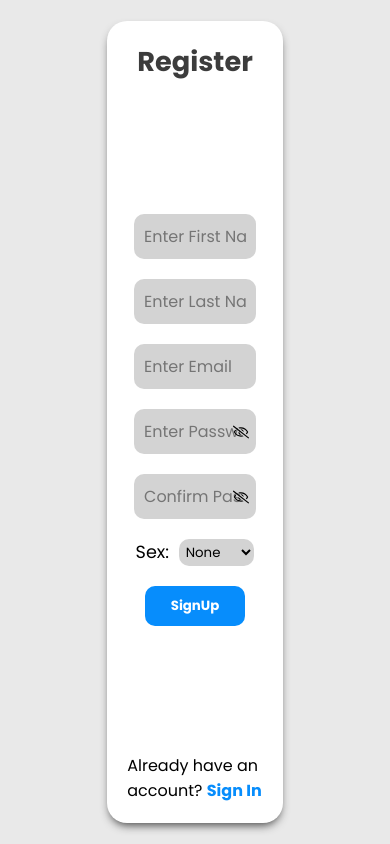
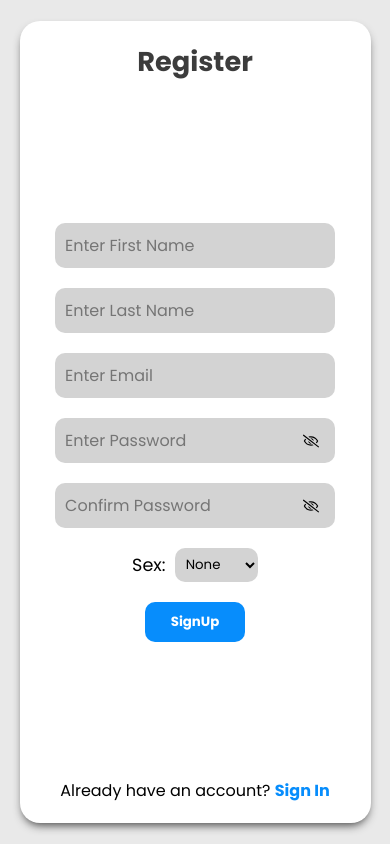
Before and after one commit to OmarCanton/Trade-Track, a React (Vite) app in the folder Client/: page /auth/register in a window 390 px wide. Built offline with nearby package versions, Linux system fonts and the light colour scheme; no server answers; a web font is replaced by a local one.

Commit message:
Update Register.css

```diff
--- a/Client/src/Pages/Register/Register.css
+++ b/Client/src/Pages/Register/Register.css
@@ -18,6 +18,9 @@
         @media (max-width: 1024px) {
             width: 45vw;
             height: 95vh;
+        }
+        @media (max-width: 425px) {
+            width: 90vw;
         }
         & .signup-header {
             width: 100%;
```
